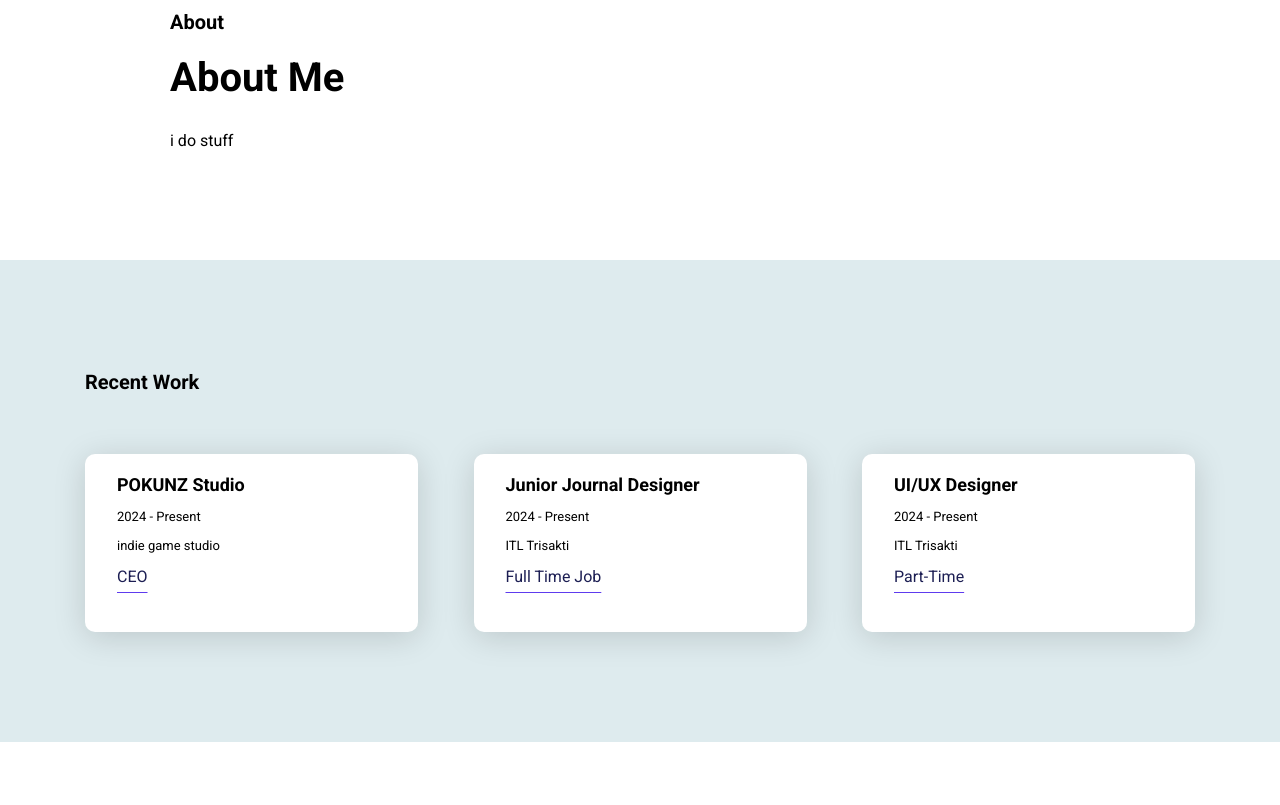
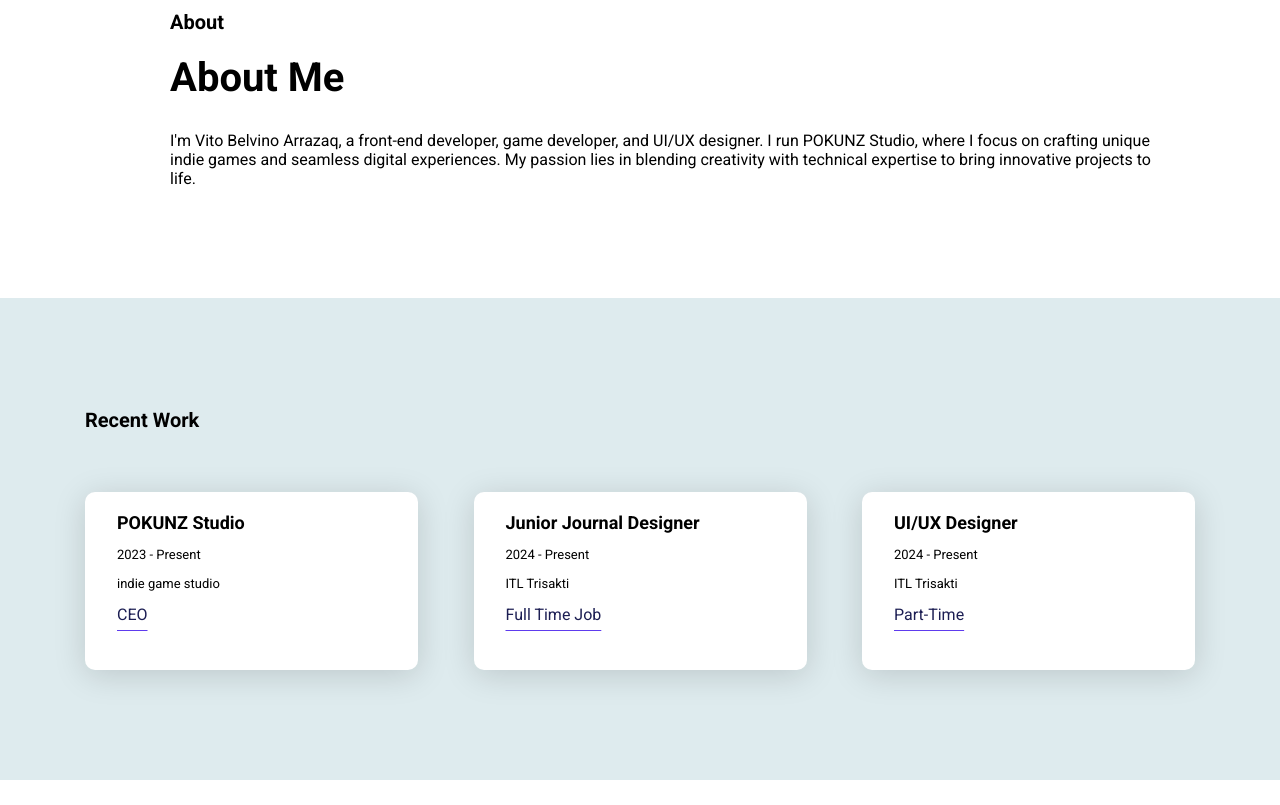
Before and after one commit to POKUNZ/Portofolio-POKUNZ, a plain HTML site: page index.html in a window 1280 px wide. Shown: the part 1400-2205 px from the top of the page. Drawn offline with nearby package versions, Linux system fonts and the light colour scheme.

Commit message:
index.html
Signed-off-by: POKUNZ <151511064+POKUNZ@users.noreply.github.com>

```diff
--- a/index.html
+++ b/index.html
@@ -85,9 +85,9 @@
         <div class="right">
             <h5>About</h5>
             <h3>About Me</h3>
-            <p>
-                i do stuff
-            </p>
+           <p>
+            I'm Vito Belvino Arrazaq, a front-end developer, game developer, and UI/UX designer. I run POKUNZ Studio, where I focus on crafting unique indie games and seamless digital experiences. My passion lies in blending creativity with technical expertise to bring innovative projects to life.
+        </p>
         </div>
     </div>
 
@@ -103,7 +103,7 @@
                 <div class="info">
                     <h4>POKUNZ Studio</h4>
                     <p>
-                        2024 - Present
+                        2023 - Present
                     </p>
                     <p>
                         indie game studio
```
